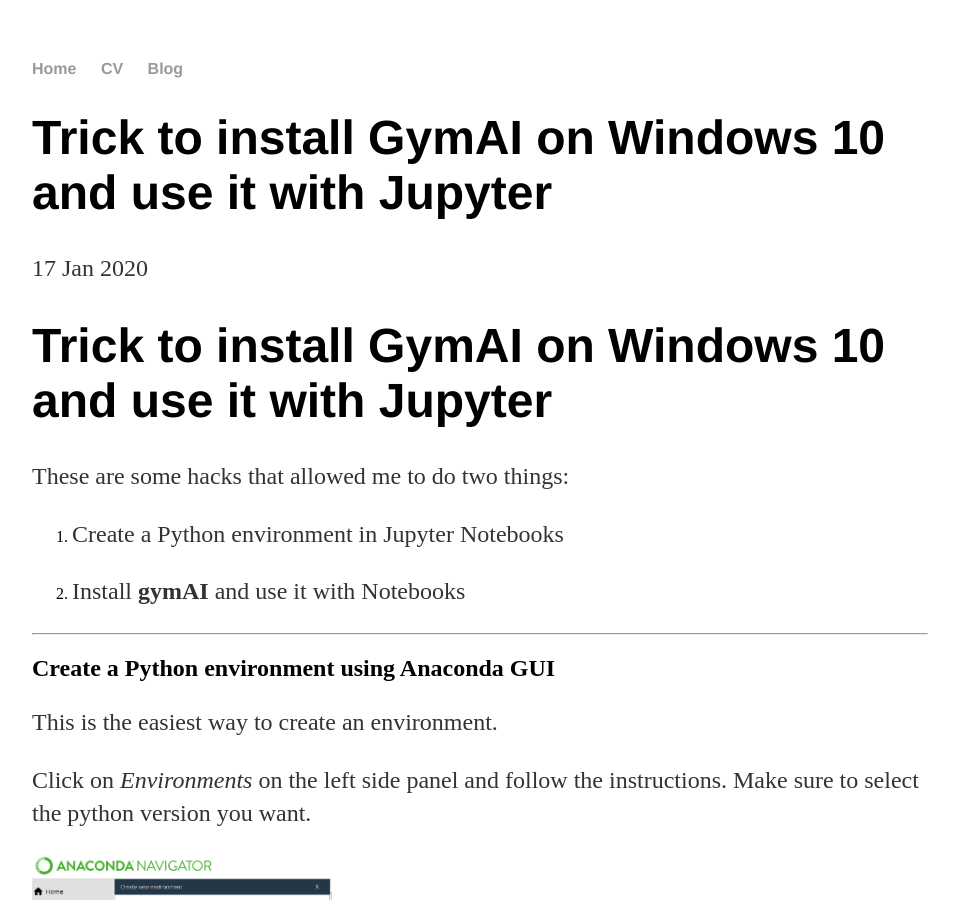
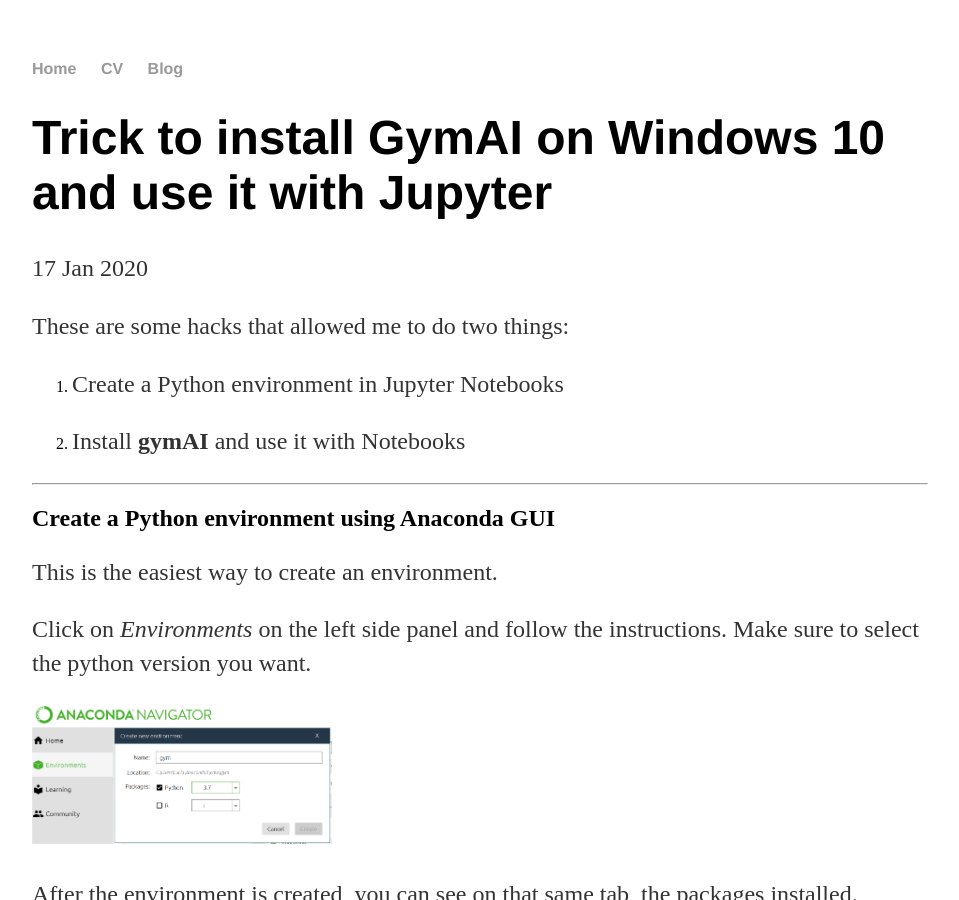
Before and after one commit to lcipolina/lcipolina.github.io, a Jekyll site: the page built from _posts/2020-01-17-Install_gym_AI_on_Windows.md, in a window 1280 px wide and 900 px high. Shown: the whole window, without its empty margins (160-1119 px from the left). Built offline with Jekyll 4.4.1, drawn with Linux system fonts in a browser that asks for light colours.

Commit message:
Update 2020-01-17-Install_gym_AI_on_Windows.md

```diff
--- a/_posts/2020-01-17-Install_gym_AI_on_Windows.md
+++ b/_posts/2020-01-17-Install_gym_AI_on_Windows.md
@@ -7,7 +7,6 @@
 ---
 
 
-# Trick to install GymAI on Windows 10 and use it with Jupyter
 
 These are some hacks that allowed me to do two things:
 
@@ -28,7 +27,7 @@
 
 After the new environment is created, go back to *Home* in the left side panel and switch from *Root* to the new environment created. This is how you change working environments.
 
-<img src="https://lcipolina.github.io/images/2020-01-17/changeEnvs.PNG" width="300">
+<img src="https://lcipolina.github.io/images/2020-01-17/changeEnvs.PNG" width="500">
 
 You will see the environment created and the applications and packages installed. IT also shows the location where the environment is created.
 
@@ -38,7 +37,7 @@
 ## Installing Jupyter Notebooks on the new environment
 The easiest way is to install Jupyter using Anaconda GUI. After we have selected to work in the environment created, we will be given the option to install Jupyter as shown below.
 
-<img src="https://lcipolina.github.io/images/2020-01-17/installJupy.PNG" width="400">
+<img src="https://lcipolina.github.io/images/2020-01-17/installJupy.PNG" width="500">
 
 If everything goes well, we will have Jupyter installed and off we go.
 
```
